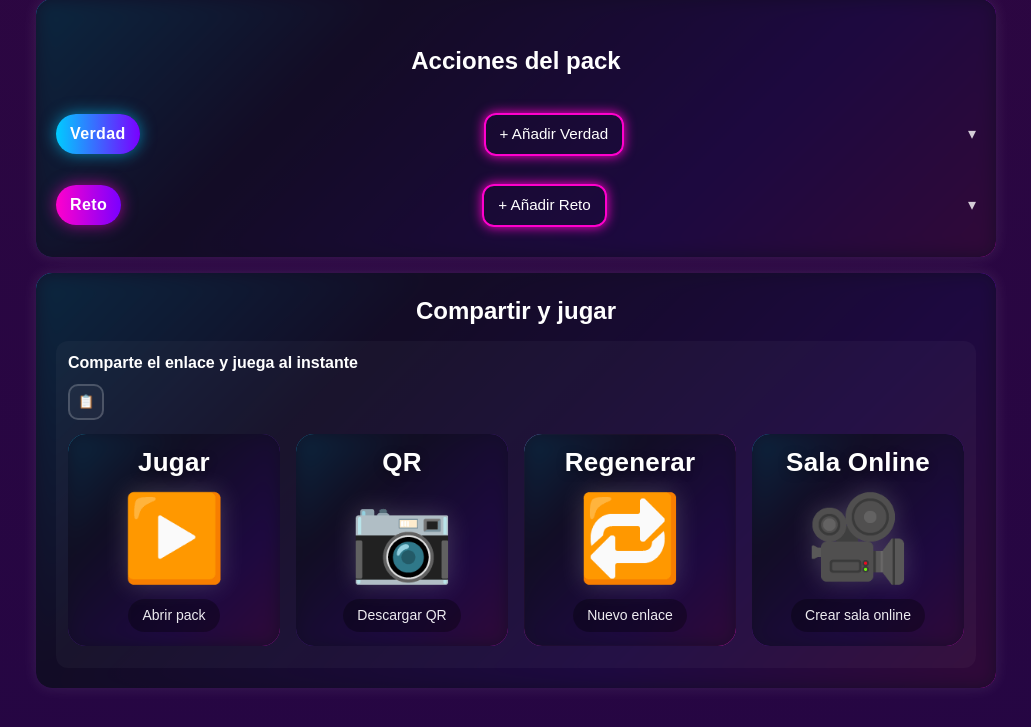
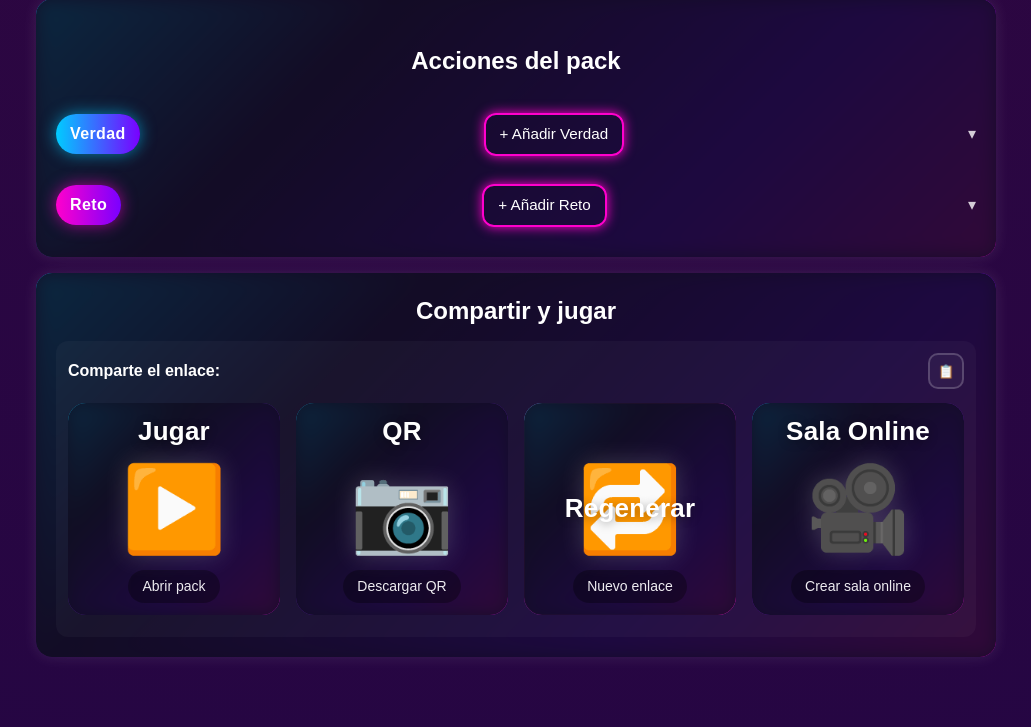
Before and after one commit to jltamayo2018/tfg-verdad-reto, a Django app: page /packs/25/ in a window 1280 px wide. Shown: the part 954-1681 px from the top of the page, without its empty margins (124-1155 px from the left). Run offline with Django 5.2, Linux system fonts and the light colour scheme; a user stored in the database is signed in; data comes from the database, SQL or seed files in the repository; data that the repository does not hold is empty; parts of the project's set-up code (start-up, migrations or seed data) failed here and were passed over.

Commit message:
detalles

```diff
--- a/static/css/style.css
+++ b/static/css/style.css
@@ -1101,14 +1101,19 @@ nav{ line-height: 1; }
 }
 
 .pack-share__row{
-  display: grid;
-  gap: 10px;
+  display: flex;
+  align-items: center;
+  justify-content: space-between;
+  gap: 12px;
   margin-bottom: 14px;
 }
 
 .pack-share__lead{
   margin: 0;
-  line-height: 1.3;
+  line-height: 1.2;
+  white-space: nowrap;      /* mantiene en 1 línea */
+  overflow: hidden;
+  text-overflow: ellipsis;  /* por si algún móvil muy estrecho */
 }
 
 .pack-share__copy{
@@ -1157,15 +1162,11 @@ nav{ line-height: 1; }
 /* TARJETA de acción: ahora con GRID (título arriba, icono centro, chip abajo) */
 .pack-share-card{
   position: relative;
-  display: grid;
-  grid-template-rows: auto 1fr auto; /* título / centro / pie */
-  align-items: start;
-  justify-items: center;
-
+  display: block;
   aspect-ratio: 1 / 1;
   border-radius: 18px;
 
-  padding: 14px;                 /* sin padding-bottom “mágico” */
+  padding: 14px;
   background: rgba(255,255,255,0.05);
   color:#fff;
   text-decoration:none;
@@ -1208,9 +1209,10 @@ nav{ line-height: 1; }
 
 /* Cabecera / título */
 .pack-share-card__head{
+  position: relative;
+  z-index: 2;
   width: 100%;
   text-align: center;
-  z-index: 2;
 }
 
 /* Importante: evita que un título largo empuje el icono demasiado */
@@ -1224,34 +1226,33 @@ nav{ line-height: 1; }
   overflow-wrap: anywhere;
 }
 
-/* Emoji / icono (fila 2) — SIEMPRE centrado */
+/* ICONO: SIEMPRE en el centro REAL de la tarjeta */
 .pack-share-card__emoji{
-  align-self: center;     /* centra vertical dentro de la fila central */
-  justify-self: center;   /* centra horizontal */
-  font-size: clamp(52px, 10vw, 84px);
+  position: absolute;
+  inset: 0;
+  display: grid;
+  place-items: center;
+
+  font-size: clamp(44px, 12vw, 84px); /* más estable en móvil */
   line-height: 1;
   filter: drop-shadow(0 0 12px rgba(255,255,255,.18));
   pointer-events: none;
   z-index: 1;
 }
 
-/* En móviles, aún más margen porque el título puede partir en 2 líneas */
-@media (max-width: 520px){
-  .pack-share-card__emoji{
-    top: 66px;
-  }
+/* Footer / chip (fila 3) — centrado abajo */
+.pack-share-card__foot{
+  position: absolute;
+  left: 0;
+  right: 0;
+  bottom: 12px;
+  z-index: 2;
+
+  display: flex;
+  justify-content: center;
+  pointer-events: none;
 }
 
-
-/* Footer / chip (fila 3) — centrado abajo */
-.pack-share-card__foot{
-  width: 100%;
-  display: flex;
-  justify-content: center;
-  z-index: 2;
-}
-
-/* Chip */
 .pack-share-card__hint{
   display: inline-flex;
   align-items: center;
@@ -1265,13 +1266,14 @@ nav{ line-height: 1; }
   opacity: .92;
 
   white-space: nowrap;
-  max-width: 100%;
+  max-width: calc(100% - 24px);
   overflow: hidden;
   text-overflow: ellipsis;
+
+  pointer-events: auto;
 }
 
-
-/* Variante “peligro” (sutil) */
+/* Variante peligro */
 .pack-share-card--danger{
   box-shadow: 0 0 0 1px rgba(255, 60, 140, .35) inset;
 }
--- a/verdadoreto_app/templates/pack_detail.html
+++ b/verdadoreto_app/templates/pack_detail.html
@@ -179,7 +179,7 @@
     <div class="pack-share__panel">
       <div class="pack-share__row">
         <p class="pack-share__lead">
-          <strong>Comparte el enlace y juega al instante</strong>
+          <strong>Comparte el enlace:</strong>
         </p>
 
         <div class="pack-share__copy">
```
